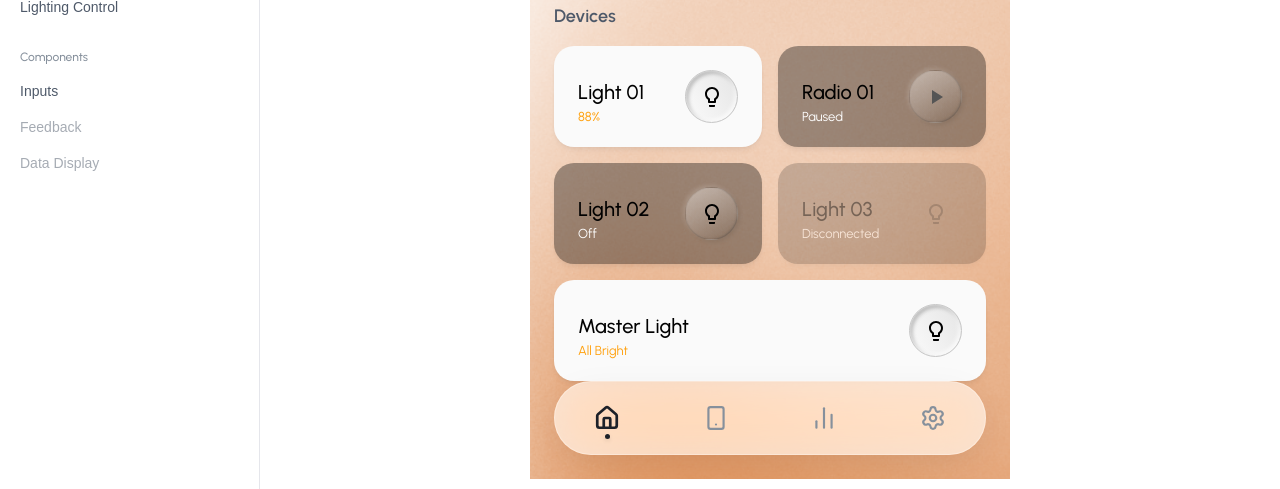
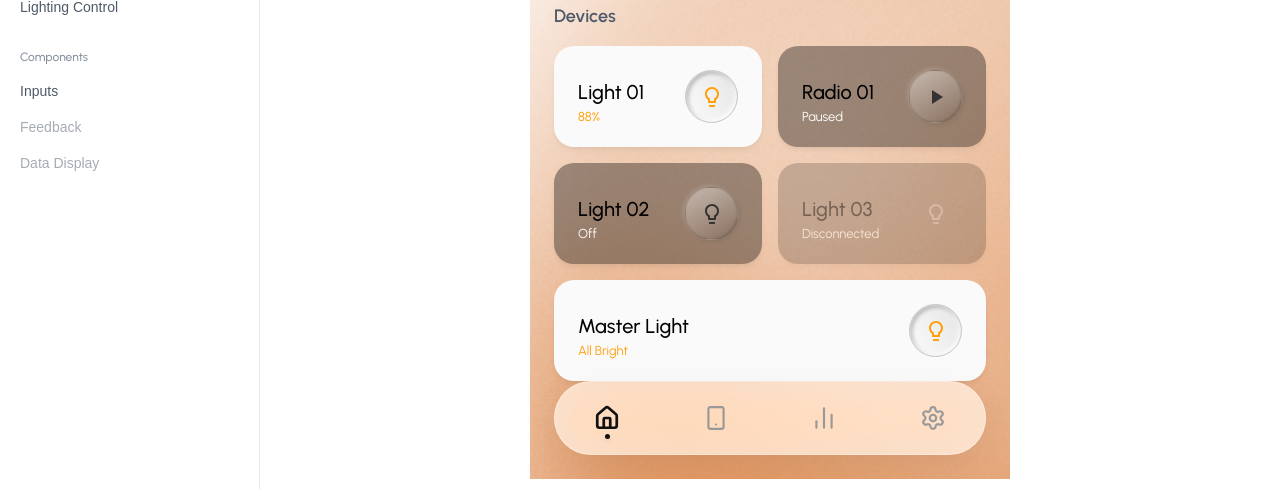
Before and after one commit to johneybi/IotDesignsystem, a React (Vite) app: page / in a window 1280 px wide. Both pictures are taken after a click on the button "Dashboard". Shown: the part 308-797 px from the top of the page. Built offline with nearby package versions, Linux system fonts and the light colour scheme; a web font is replaced by a local one.

Commit message:
fix/btn icon color

```diff
--- a/src/components/atoms/Button/Button.module.css
+++ b/src/components/atoms/Button/Button.module.css
@@ -69,7 +69,7 @@
   border-color: transparent;
   cursor: default;
   opacity: 0.4;
-  color: #555;
+  color: #ffffff; /* White tone for visibility on dark/glass cards */
   box-shadow: none;
 }
 
@@ -101,7 +101,7 @@
   box-shadow: -2px -2px 4px 0px rgba(255, 255, 255, 0.15),
               2px 2px 4px 0px rgba(0, 0, 0, 0.08);
   border-color: rgba(0, 0, 0, 0.05); /* Adjusted to semi-transparent black (~#9f9f9f on #a3a3a3) */
-  color: #555;
+  color: #333; /* Darker than #555 as requested */
 }
 
 .neumorphDark::after {
--- a/src/components/organisms/Navigation/TabBar/TabBar.module.css
+++ b/src/components/organisms/Navigation/TabBar/TabBar.module.css
@@ -43,13 +43,13 @@
   padding: 8px;
   border-radius: 50%;
   transition: all 0.3s cubic-bezier(0.25, 0.8, 0.25, 1);
-  color: var(--color-text-3, #9ca3af);
+  color: #999999; /* Neutral Grey */
   position: relative;
 }
 
 .tabItem:hover {
   background-color: rgba(0, 0, 0, 0.03);
-  color: var(--color-text-2, #4b5563);
+  color: #666666; /* Darker Neutral Grey */
 }
 
 .tabItem:active {
@@ -57,7 +57,7 @@
 }
 
 .tabItem.active {
-  color: var(--color-primary, #1d2129); /* Active Color */
+  color: #111111; /* Neutral Black */
 }
 
 /* Active Dot Indicator */
@@ -67,7 +67,7 @@
   bottom: 0px;
   width: 5px;
   height: 5px;
-  background-color: var(--color-primary, #1d2129);
+  background-color: #111111; /* Neutral Black */
   border-radius: 50%;
   box-shadow: 0 2px 4px rgba(0,0,0,0.1);
 }
--- a/src/components/pages/Dashboard/Dashboard.jsx
+++ b/src/components/pages/Dashboard/Dashboard.jsx
@@ -23,7 +23,7 @@
         setDevices(prev => ({ ...prev, [id]: !prev[id] }));
     };
 
-    const BulbIcon = <svg viewBox="0 0 24 24"><path d="M9 21c0 .55.45 1 1 1h4c.55 0 1-.45 1-1v-1H9v1zm3-19C8.14 2 5 5.14 5 9c0 2.38 1.19 4.47 3 5.74V17c0 .55.45 1 1 1h6c.55 0 1-.45 1-1v-2.26c1.81-1.27 3-3.36 3-5.74 0-3.86-3.14-7-7-7zm2.85 11.1l-.85.6V16h-4v-2.3l-.85-.6C7.8 12.16 7 10.63 7 9c0-2.76 2.24-5 5-5s5 2.24 5 5c0 1.63-.8 3.16-2.15 4.1z"/></svg>;
+    const BulbIcon = <svg viewBox="0 0 24 24" fill="currentColor"><path d="M9 21c0 .55.45 1 1 1h4c.55 0 1-.45 1-1v-1H9v1zm3-19C8.14 2 5 5.14 5 9c0 2.38 1.19 4.47 3 5.74V17c0 .55.45 1 1 1h6c.55 0 1-.45 1-1v-2.26c1.81-1.27 3-3.36 3-5.74 0-3.86-3.14-7-7-7zm2.85 11.1l-.85.6V16h-4v-2.3l-.85-.6C7.8 12.16 7 10.63 7 9c0-2.76 2.24-5 5-5s5 2.24 5 5c0 1.63-.8 3.16-2.15 4.1z"/></svg>;
     const PlugIcon = <svg viewBox="0 0 24 24"><path d="M12 2C6.48 2 2 6.48 2 12s4.48 10 10 10 10-4.48 10-10S17.52 2 12 2zm0 18c-4.41 0-8-3.59-8-8s3.59-8 8-8 8 3.59 8 8-3.59 8-8-8zm-1-14h2v6h-2zm0 8h2v2h-2z" fill="currentColor"/></svg>; // Placeholder plug
 
     // Speaker Icons
```
